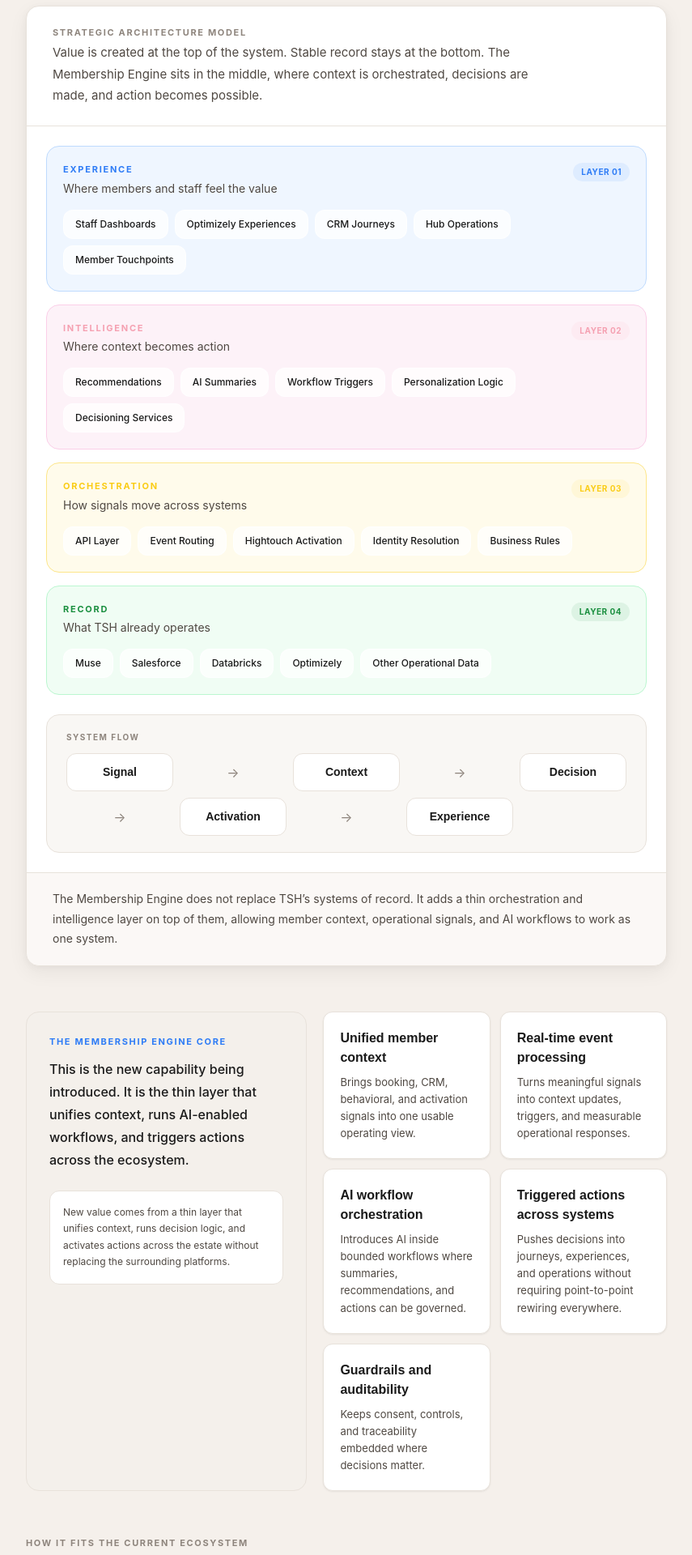
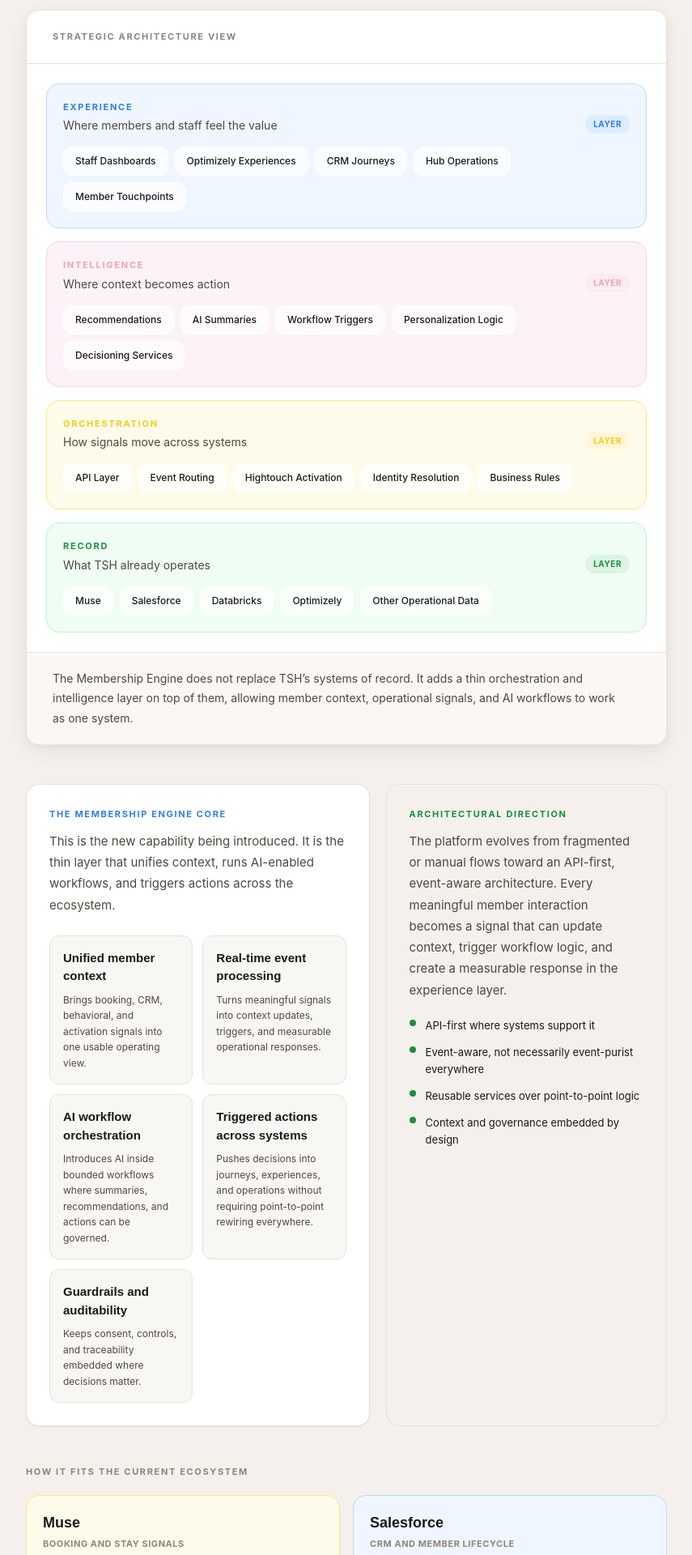
Before and after one commit to mczimmer/tsh-membership-engine, a Next.js app: page /architecture in a window 1280 px wide. Shown: the part 880-2800 px from the top of the page at 81% size, without its empty margins (304-1159 px from the left). Built offline with nearby package versions, Linux system fonts and the light colour scheme.

Commit message:
docs: design brief for Claude Code — brand colors, principles, architecture

```diff
--- a/src/app/(shell)/architecture/page.tsx
+++ b/src/app/(shell)/architecture/page.tsx
@@ -4,6 +4,7 @@ import {
   architectureLayers,
   architecturePositioning,
   architectureSupport,
+  architecturalDirection,
   changePairs,
   ecosystemPlatforms,
   ecosystemSupport,
@@ -15,14 +16,6 @@ import {
   whatThisIsNot,
 } from "@/data";
 
-const FLOW_STEPS = [
-  "Signal",
-  "Context",
-  "Decision",
-  "Activation",
-  "Experience",
-];
-
 export default function ArchitecturePage() {
   return (
     <PageWrapper breadcrumb="Architecture">
@@ -30,7 +23,7 @@ export default function ArchitecturePage() {
         <div className="mb-3 text-[10px] font-bold uppercase tracking-[0.15em] text-accent-primary">
           {architecturePositioning.eyebrow}
         </div>
-        <h1 className="max-w-[660px] font-display text-[44px] font-extrabold leading-[1.05] tracking-tight text-text-primary">
+        <h1 className="max-w-[640px] font-display text-[44px] font-extrabold leading-[1.05] tracking-tight text-text-primary">
           {architecturePositioning.title}
         </h1>
         <p className="mt-6 max-w-[620px] text-[17px] leading-[1.8] text-text-secondary">
@@ -38,15 +31,15 @@ export default function ArchitecturePage() {
         </p>
       </div>
 
-      <div className="mb-14 grid grid-cols-[1.15fr_0.85fr] gap-5">
-        <div className="rounded-2xl border border-blue-200 bg-accent-primary p-7 text-white shadow-elevated">
-          <div className="mb-4 text-[11px] font-bold uppercase tracking-[0.16em] text-white/75">
+      <div className="mb-12 grid grid-cols-2 gap-5">
+        <div className="rounded-2xl border border-blue-200 bg-accent-primary px-7 py-7 text-white shadow-elevated">
+          <div className="mb-4 text-[12px] font-bold uppercase tracking-[0.16em] text-white/70">
             What this is
           </div>
           <div className="space-y-3">
             {whatThisIs.map((item) => (
               <div key={item} className="flex items-start gap-3">
-                <span className="mt-[3px] h-2 w-2 shrink-0 rounded-full bg-white/85" />
+                <span className="mt-[2px] h-2 w-2 shrink-0 rounded-full bg-white/80" />
                 <span className="text-[14px] leading-relaxed text-white">
                   {item}
                 </span>
@@ -55,14 +48,14 @@ export default function ArchitecturePage() {
           </div>
         </div>
 
-        <div className="rounded-2xl border border-border-subtle bg-bg-card p-7 shadow-card">
-          <div className="mb-4 text-[11px] font-bold uppercase tracking-[0.16em] text-text-muted">
+        <div className="rounded-2xl border border-border-subtle bg-bg-card px-7 py-7 shadow-card">
+          <div className="mb-4 text-[12px] font-bold uppercase tracking-[0.16em] text-text-muted">
             What this is not
           </div>
           <div className="space-y-3">
             {whatThisIsNot.map((item) => (
               <div key={item} className="flex items-start gap-3">
-                <span className="mt-[3px] h-2 w-2 shrink-0 rounded-full bg-text-muted/45" />
+                <span className="mt-[2px] h-2 w-2 shrink-0 rounded-full bg-text-muted/50" />
                 <span className="text-[14px] leading-relaxed text-text-secondary">
                   {item}
                 </span>
@@ -72,26 +65,19 @@ export default function ArchitecturePage() {
         </div>
       </div>
 
-      <div className="mb-14 overflow-hidden rounded-2xl border border-border-subtle bg-bg-card shadow-elevated">
+      <div className="mb-12 overflow-hidden rounded-2xl border border-border-subtle bg-bg-card shadow-elevated">
         <div className="border-b border-border-subtle px-8 py-6">
-          <div className="mb-1 text-[11px] font-bold uppercase tracking-[0.15em] text-text-muted">
-            Strategic architecture model
+          <div className="text-[11px] font-bold uppercase tracking-[0.15em] text-text-muted">
+            Strategic Architecture View
           </div>
-          <p className="max-w-[620px] text-[15px] leading-[1.75] text-text-secondary">
-            Value is created at the top of the system. Stable record stays at
-            the bottom. The Membership Engine sits in the middle, where context
-            is orchestrated, decisions are made, and action becomes possible.
-          </p>
         </div>
-
-        <div className="px-6 py-6">
-          <div className="space-y-4">
-            {architectureLayers.map((layer, index) => (
+        <div className="space-y-4 px-6 py-6">
+          {architectureLayers.map((layer) => (
             <div
               key={layer.id}
               className={`rounded-2xl border p-5 ${layer.bg} ${layer.border}`}
             >
-                <div className="mb-4 flex items-start justify-between gap-4">
+              <div className="mb-4 flex items-end justify-between gap-4">
                 <div>
                   <div
                     className="text-[11px] font-bold uppercase tracking-[0.16em]"
@@ -104,21 +90,20 @@ export default function ArchitecturePage() {
                   </div>
                 </div>
                 <div
-                    className="rounded-full px-2.5 py-1 text-[10px] font-bold uppercase tracking-wider"
+                  className="hidden rounded-full px-2.5 py-1 text-[10px] font-bold uppercase tracking-wider md:block"
                   style={{
                     background: `${layer.color}16`,
                     color: layer.color,
                   }}
                 >
-                    Layer {String(index + 1).padStart(2, "0")}
+                  Layer
                 </div>
               </div>
-
               <div className="flex flex-wrap gap-2">
                 {layer.blocks.map((block) => (
                   <div
                     key={block}
-                      className="rounded-xl border border-white/70 bg-white/75 px-3.5 py-2 text-[12px] font-medium text-text-primary"
+                    className="rounded-xl border border-white/70 bg-white/70 px-3.5 py-2 text-[12px] font-medium text-text-primary"
                   >
                     {block}
                   </div>
@@ -127,62 +112,31 @@ export default function ArchitecturePage() {
             </div>
           ))}
         </div>
-
-          <div className="mt-6 rounded-2xl border border-border-subtle bg-tsh-cream/55 px-6 py-5">
-            <div className="mb-3 text-[10px] font-bold uppercase tracking-[0.15em] text-text-muted">
-              System flow
-            </div>
-            <div className="grid grid-cols-[repeat(5,1fr)] items-center gap-2">
-              {FLOW_STEPS.map((step, index) => (
-                <div key={step} className="contents">
-                  <div className="rounded-xl border border-border-subtle bg-bg-card px-3 py-3 text-center">
-                    <div className="font-display text-[14px] font-bold text-text-primary">
-                      {step}
-                    </div>
-                  </div>
-                  {index < FLOW_STEPS.length - 1 ? (
-                    <div className="text-center text-text-muted">→</div>
-                  ) : null}
-                </div>
-              ))}
-            </div>
-          </div>
-        </div>
-
-        <div className="border-t border-border-subtle bg-tsh-cream/45 px-8 py-5">
-          <p className="max-w-[760px] text-[14px] leading-[1.75] text-text-secondary">
+        <div className="border-t border-border-subtle bg-tsh-cream/50 px-8 py-5">
+          <p className="max-w-[700px] text-[14px] leading-[1.75] text-text-secondary">
             {architectureSupport}
           </p>
         </div>
       </div>
 
-      <div className="mb-14 grid grid-cols-[0.9fr_1.1fr] gap-5">
-        <div className="rounded-2xl border border-border-subtle bg-tsh-cream/55 p-7">
+      <div className="mb-12 grid grid-cols-[1.1fr_0.9fr] gap-5">
+        <div className="rounded-2xl border border-border-subtle bg-bg-card p-7 shadow-card">
           <div className="mb-3 text-[11px] font-bold uppercase tracking-[0.15em] text-accent-primary">
             The Membership Engine Core
           </div>
-          <p className="max-w-[420px] text-[16px] font-medium leading-[1.75] text-text-primary">
+          <p className="mb-6 max-w-[560px] text-[15px] leading-[1.75] text-text-secondary">
             {membershipEngineCoreIntro}
           </p>
-          <div className="mt-6 rounded-xl border border-border-subtle bg-bg-card px-4 py-4">
-            <div className="text-[12px] leading-[1.7] text-text-secondary">
-              New value comes from a thin layer that unifies context, runs
-              decision logic, and activates actions across the estate without
-              replacing the surrounding platforms.
-            </div>
-          </div>
-        </div>
-
           <div className="grid grid-cols-2 gap-3">
             {membershipEngineCore.map((item) => (
               <div
                 key={item.title}
-              className="rounded-xl border border-border-subtle bg-bg-card p-5 shadow-card"
+                className="rounded-xl border border-border-subtle bg-tsh-cream/55 p-4"
               >
-              <div className="mb-2 font-display text-[16px] font-bold text-text-primary">
+                <div className="mb-2 font-display text-[15px] font-bold text-text-primary">
                   {item.title}
                 </div>
-              <div className="text-[13px] leading-relaxed text-text-secondary">
+                <div className="text-[12px] leading-relaxed text-text-secondary">
                   {item.description}
                 </div>
               </div>
@@ -190,7 +144,27 @@ export default function ArchitecturePage() {
           </div>
         </div>
 
-      <div className="mb-14">
+        <div className="rounded-2xl border border-border-subtle bg-tsh-cream/55 p-7">
+          <div className="mb-3 text-[11px] font-bold uppercase tracking-[0.15em] text-accent-secondary">
+            Architectural direction
+          </div>
+          <p className="mb-5 text-[15px] leading-[1.75] text-text-secondary">
+            {architecturalDirection.body}
+          </p>
+          <div className="space-y-3">
+            {architecturalDirection.bullets.map((bullet) => (
+              <div key={bullet} className="flex items-start gap-3">
+                <span className="mt-[3px] h-2 w-2 shrink-0 rounded-full bg-accent-secondary" />
+                <span className="text-[13px] leading-relaxed text-text-primary">
+                  {bullet}
+                </span>
+              </div>
+            ))}
+          </div>
+        </div>
+      </div>
+
+      <div className="mb-12">
         <div className="mb-5 text-[11px] font-bold uppercase tracking-[0.15em] text-text-muted">
           How it fits the current ecosystem
         </div>
@@ -200,13 +174,11 @@ export default function ArchitecturePage() {
               key={platform.id}
               className={`rounded-2xl border p-5 ${platform.bg} ${platform.border}`}
             >
-              <div className="mb-2 flex items-center justify-between gap-4">
-                <div className="font-display text-[18px] font-extrabold text-text-primary">
+              <div className="mb-1 font-display text-[18px] font-extrabold text-text-primary">
                 {platform.name}
               </div>
-                <div className="rounded-full bg-white/65 px-2.5 py-1 text-[10px] font-bold uppercase tracking-wider text-text-secondary">
+              <div className="mb-3 text-[11px] font-bold uppercase tracking-wider text-text-muted">
                 {platform.role}
-                </div>
               </div>
               <div className="text-[13px] leading-relaxed text-text-secondary">
                 {platform.description}
@@ -221,16 +193,39 @@ export default function ArchitecturePage() {
         </div>
       </div>
 
-      <div className="mb-14 grid grid-cols-[1fr_0.9fr] gap-5">
-        <div>
+      <div className="mb-12 rounded-2xl border border-border-subtle bg-bg-card p-7 shadow-card">
+        <div className="mb-3 text-[11px] font-bold uppercase tracking-[0.15em] text-accent-primary">
+          Built to become reusable
+        </div>
+        <p className="mb-6 max-w-[760px] text-[15px] leading-[1.75] text-text-secondary">
+          {productizationIntro}
+        </p>
+        <div className="grid grid-cols-2 gap-4">
+          {productizationCards.map((card) => (
+            <div
+              key={card.title}
+              className="rounded-xl border border-border-subtle bg-tsh-cream/55 p-4"
+            >
+              <div className="mb-2 font-display text-[16px] font-bold text-text-primary">
+                {card.title}
+              </div>
+              <div className="text-[13px] leading-relaxed text-text-secondary">
+                {card.description}
+              </div>
+            </div>
+          ))}
+        </div>
+      </div>
+
+      <div className="mb-14">
         <div className="mb-5 text-[11px] font-bold uppercase tracking-[0.15em] text-text-muted">
           What changes from today
         </div>
-          <div className="space-y-3">
+        <div className="grid grid-cols-2 gap-3">
           {changePairs.map((pair) => (
             <div
               key={`${pair.from}-${pair.to}`}
-                className="grid grid-cols-[1fr_32px_1fr] items-center rounded-xl border border-border-subtle bg-bg-card px-5 py-4 shadow-card"
+              className="grid grid-cols-[1fr_24px_1fr] items-center rounded-xl border border-border-subtle bg-bg-card px-5 py-4 shadow-card"
             >
               <div className="text-right text-[13px] font-medium text-text-tertiary">
                 {pair.from}
@@ -241,31 +236,6 @@ export default function ArchitecturePage() {
               </div>
             </div>
           ))}
-          </div>
-        </div>
-
-        <div className="rounded-2xl border border-border-subtle bg-bg-card p-7 shadow-card">
-          <div className="mb-3 text-[11px] font-bold uppercase tracking-[0.15em] text-accent-secondary">
-            Built to become reusable
-          </div>
-          <p className="mb-5 text-[15px] leading-[1.75] text-text-secondary">
-            {productizationIntro}
-          </p>
-          <div className="space-y-3">
-            {productizationCards.map((card) => (
-              <div
-                key={card.title}
-                className="rounded-xl border border-border-subtle bg-tsh-cream/55 p-4"
-              >
-                <div className="mb-1 font-display text-[15px] font-bold text-text-primary">
-                  {card.title}
-                </div>
-                <div className="text-[12px] leading-relaxed text-text-secondary">
-                  {card.description}
-                </div>
-              </div>
-            ))}
-          </div>
         </div>
       </div>
 
```
Lines whose indentation alone changed are shown as unchanged.
